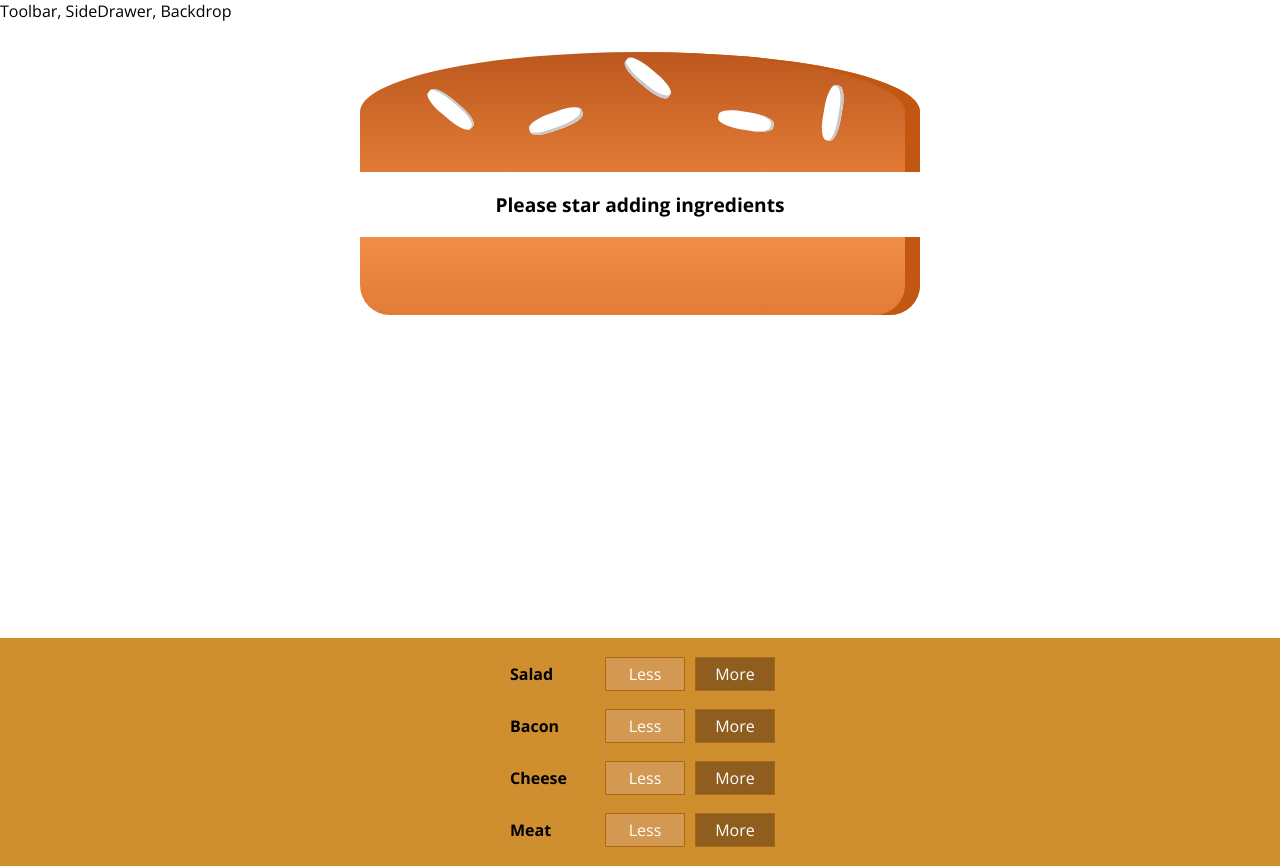
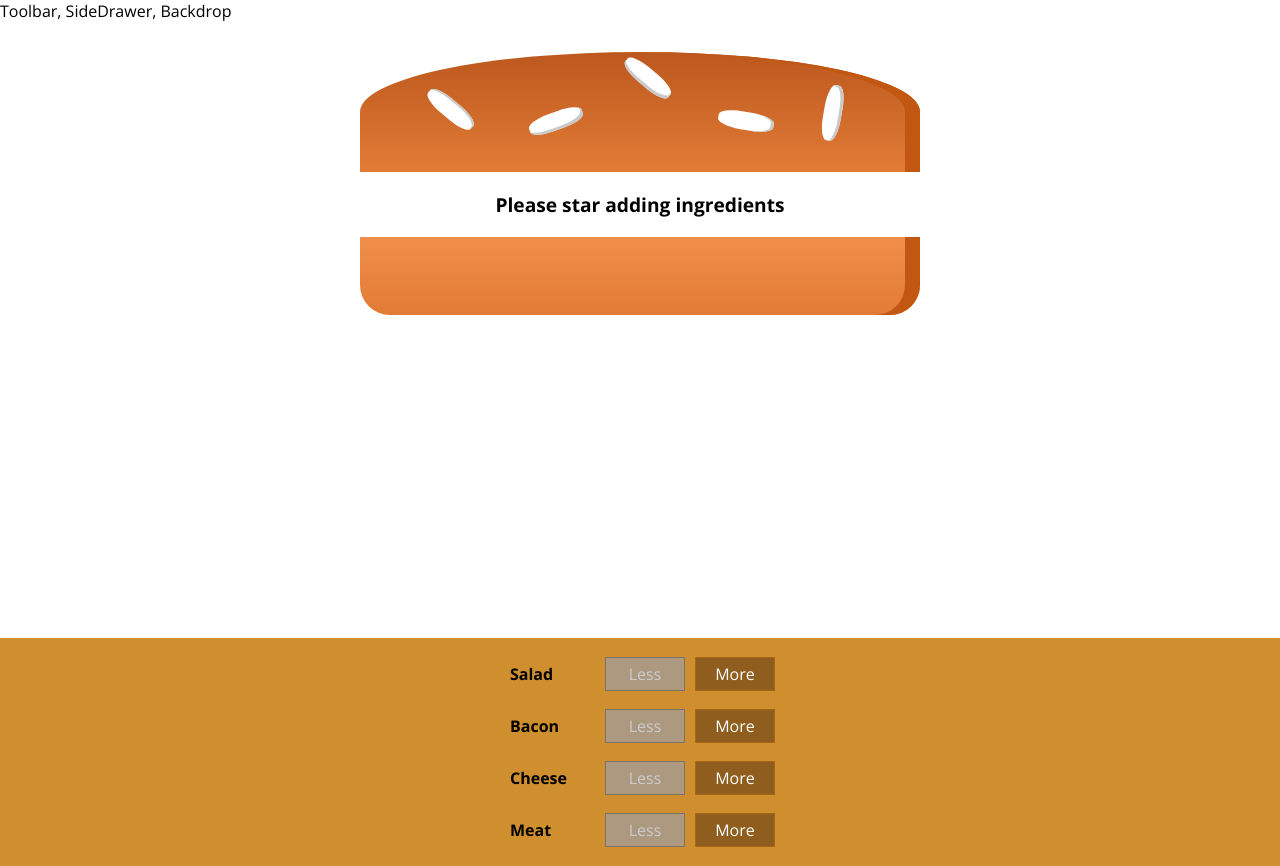
Before and after one commit to Cristhho/react-burger-builder, a React app: page / in a window 1280 px wide. Built offline with nearby package versions, Linux system fonts and the light colour scheme.

Commit message:
adding and removing ingredients

```diff
--- a/src/components/Burger/BuildControls/BuildControl/BuildControl.js
+++ b/src/components/Burger/BuildControls/BuildControl/BuildControl.js
@@ -5,8 +5,13 @@
 const buildControl = (props) => (
 	<div className={classes.BuildControl}>
 		<div className={classes.Label}>{props.label}</div>
-		<button className={classes.Less}>Less</button>
-		<button className={classes.More}>More</button>
+		<button
+			className={classes.Less}
+			onClick={props.removed}
+			disabled={props.disable}>Less</button>
+		<button
+			className={classes.More}
+			onClick={props.added}>More</button>
 	</div>
 )
 
--- a/src/components/Burger/BuildControls/BuildControls.js
+++ b/src/components/Burger/BuildControls/BuildControls.js
@@ -13,7 +13,12 @@
 const buildControls = (props) => (
 	<div className={classes.BuildControls}>
 		{controls.map(ctrl => (
-			<BuildControl key={ctrl.label} label={ctrl.label}/>
+			<BuildControl
+				key={ctrl.label}
+				label={ctrl.label}
+				added={() => props.ingredientAdded(ctrl.type)}
+				removed={() => props.ingredientRemoved(ctrl.type)}
+				disable={props.disabled[ctrl.type]}/>
 		))}
 	</div>
 )
--- a/src/containers/BurgerBuilder/BurgerBuilder.js
+++ b/src/containers/BurgerBuilder/BurgerBuilder.js
@@ -3,6 +3,13 @@
 import Burger from '../../components/Burger/Burger';
 import BuildControls from '../../components/Burger/BuildControls/BuildControls';
 import Auxiliary from '../../hoc/Auxiliary';
+
+const INGREDIENT_PRICES = {
+	salad: 0.5,
+	bacon: 0.7,
+	cheese: 0.4,
+	meat: 1.3
+}
 
 export class BurgerBuilder extends Component {
 
@@ -12,14 +19,55 @@
 			bacon: 0,
 			cheese: 0,
 			meat: 0
+		},
+		totalPrice: 4
+	}
+
+	addIngredientHandler = (type) => {
+		const oldCount = this.state.ingredients[type];
+		const updatedCount = oldCount + 1;
+		const updatedIngredients = {...this.state.ingredients};
+		const priceAddition = INGREDIENT_PRICES[type];
+		const oldPrice = this.state.totalPrice;
+		const newPrice = oldPrice + priceAddition;
+		updatedIngredients[type] = updatedCount;
+		this.setState({
+			ingredients: updatedIngredients,
+			totalPrice: newPrice
+		});
+	}
+
+	removeIngredientHandler = (type) => {
+		const oldCount = this.state.ingredients[type];
+		if(oldCount <= 0) {
+			return;
 		}
+		const updatedCount = oldCount - 1;
+		const updatedIngredients = {...this.state.ingredients};
+		const priceDeduction = INGREDIENT_PRICES[type];
+		const oldPrice = this.state.totalPrice;
+		const newPrice = oldPrice - priceDeduction;
+		updatedIngredients[type] = updatedCount;
+		this.setState({
+			ingredients: updatedIngredients,
+			totalPrice: newPrice
+		});
 	}
 
 	render() {
+		const disabledInfo = {
+			...this.state.ingredients
+		}
+		for(let key in disabledInfo) {
+			disabledInfo[key] = disabledInfo[key] <= 0
+		}
 		return (
 			<Auxiliary>
 				<Burger ingredients={this.state.ingredients}/>
-				<BuildControls />
+				<BuildControls
+					ingredientAdded={this.addIngredientHandler}
+					ingredientRemoved={this.removeIngredientHandler}
+					disabled={disabledInfo} />
 			</Auxiliary>
 		);
 	}
```
